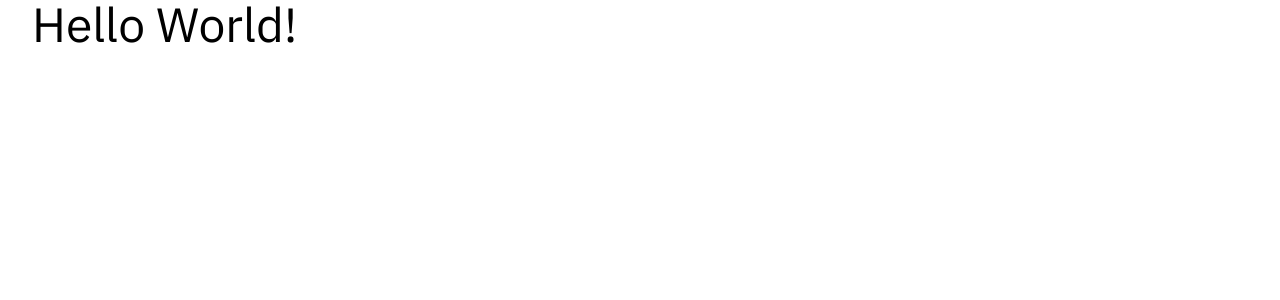
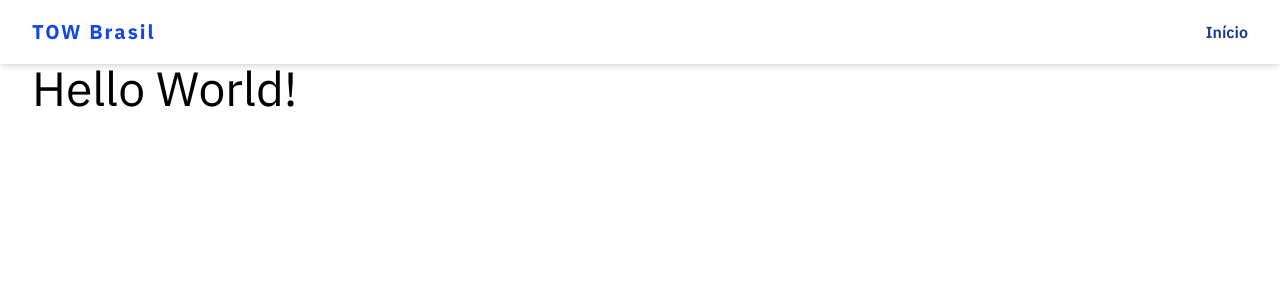
Before and after one commit to TiagoMuzikante/Stock-Manager-Front, a Next.js app: page / in a window 1280 px wide. Shown: the top 300 px of the page. Built offline with nearby package versions, Linux system fonts and the light colour scheme.

Commit message:
feat - add navbar component

```diff
--- a/app/layout.tsx
+++ b/app/layout.tsx
@@ -1,5 +1,6 @@
 import type { Metadata } from "next";
 import "./globals.css";
+import { Navbar } from "@/components";
 
 export const metadata: Metadata = {
   title: "TOW Brasil",
@@ -14,6 +15,7 @@ export default function RootLayout({
   return (
     <html lang="pt-BR">
       <body className="antialiased">
+        <Navbar />
         {children}
       </body>
     </html>
--- a/app/page.tsx
+++ b/app/page.tsx
@@ -1,6 +1,6 @@
 export default function Home() {
   return (
-    <div className="max-w-7xl mx-auto px-4 sm:px-6 lg:px-8">
+    <div className="mt-16 max-w-7xl mx-auto px-4 sm:px-6 lg:px-8">
       <h1 className="text-5xl">Hello World!</h1>
     </div>
   );
--- /dev/null
+++ b/components/Navbar.tsx
@@ -0,0 +1,93 @@
+'use client'
+
+import Link from "next/link"
+import { useState } from "react"
+import { usePathname } from "next/navigation"
+import { motion, AnimatePresence } from 'framer-motion'
+
+const Navbar = () => {
+  const [mobileMenuOpen, setMobileMenuOpen] = useState(false);
+  const pathname = usePathname();
+
+  const links = [
+    { name: "Início", href: "/" }
+  ];
+
+  return (
+    <header className="bg-white shadow-md fixed top-0 left-0 w-full z-50">
+      <div className="max-w-7xl mx-auto px-4 sm:px-6 lg:px-8">
+        <div className="flex justify-between items-center h-16">
+          <Link href="/" className="tracking-[2px] text-xl font-bold text-blue-700">
+            TOW Brasil
+          </Link>
+
+          {/* DESKTOP MENU */}
+          <nav className="hidden md:flex space-x-6">
+            {links.map(link => (
+              <Link
+                key={link.name}
+                href={link.href}
+                className={`hover:text-blue-700 transition ${
+                  pathname === link.href ? 'font-semibold text-blue-900' : 'text-gray-700'
+                }`}
+              >
+                {link.name}
+              </Link>
+            ))}
+          </nav>
+
+          {/* MOBILE MENU BUTTON */}
+          <div className="md:hidden">
+            <button
+              onClick={() => setMobileMenuOpen(!mobileMenuOpen)}
+              className="relative w-6 h-6 focus:outline-none"
+              aria-label="Abrir menu"
+            >
+              <span className={`block absolute h-0.5 w-6 top-1 bg-gray-800 transform transition-all duration-700 ease-in-out ${
+                  mobileMenuOpen ? 'rotate-45 top-2.5' : ''
+                }`}
+              />
+              <span className={`block absolute h-0.5 top-[11px] bg-blue-900 transform transition-all ease-in-out ${
+                  mobileMenuOpen ? 'w-0 opacity-0 duration-700' : 'w-5 top-[11px] duration-1400'
+                }`}
+              />
+              <span className={`block absolute h-0.5 w-6 bottom-1 bg-gray-800 transform transition-all duration-700 ease-in-out ${
+                  mobileMenuOpen ? '-rotate-45 bottom-3' : ''
+                }`}
+              />
+            </button>
+          </div>
+
+          {/* MOBILE MENU */}
+          <AnimatePresence>
+            {mobileMenuOpen && (
+              <motion.nav
+                initial={{ opacity: 0, y: 0 }}
+                animate={{ opacity: 1, y: 0 }}
+                exit={{ opacity: 0, y: 0 }}
+                transition={{ duration: 0.3 }}
+                className="w-full md:hidden absolute left-0 top-16 bg-white border-t border-gray-200 shadow-sm"
+              >
+                <div className="px-2 py-4 space-y-2">
+                  {links.map(link => (
+                    <Link
+                      key={link.name}
+                      href={link.href}
+                      className={`block px-4 py-2 rounded hover:bg-gray-100 ${
+                        pathname === link.href ? 'font-semibold text-blue-900' : 'text-gray-700'
+                      }`}
+                    >
+                      {link.name}
+                    </Link>
+                  ))}
+                </div>
+              </motion.nav>
+            )}
+          </AnimatePresence>
+        </div>
+      </div>
+    </header>
+  )
+}
+
+export default Navbar
--- a/components/index.ts
+++ b/components/index.ts
@@ -0,0 +1 @@
+export { default as Navbar } from './Navbar'
```
Also changed, not shown: package.json (+6 -5 lines), 1 other file (tests, documents, lock files or other folders).
